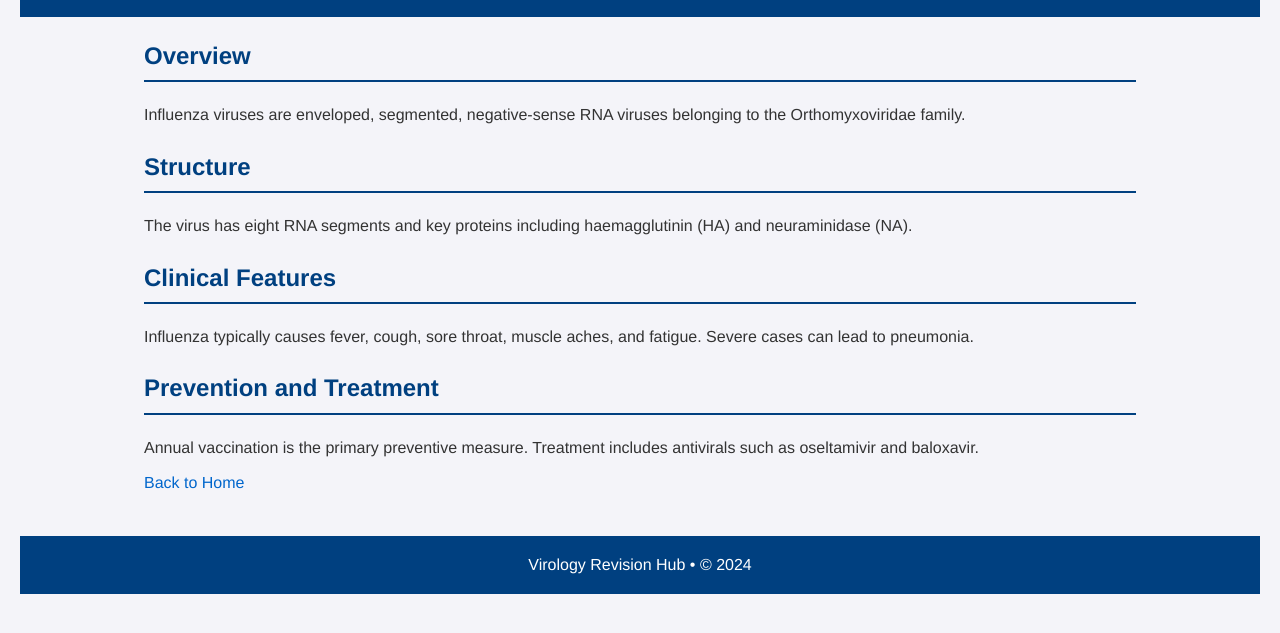
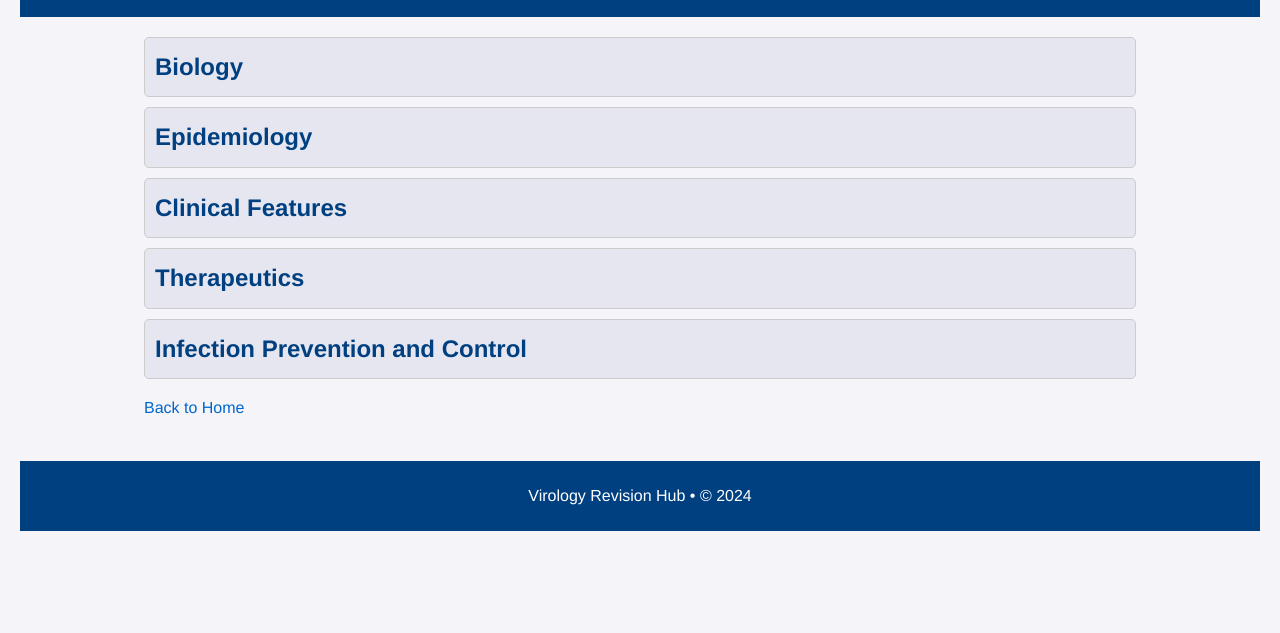
Before and after one commit to blindsey101112/medical-virology, a plain HTML site: page influenza.html in a window 1280 px wide. Shown: the part 83-716 px from the top of the page. Drawn offline with Linux system fonts and the light colour scheme.

Commit message:
Update influenza.html

```diff
--- a/influenza.html
+++ b/influenza.html
@@ -7,8 +7,7 @@
     <style>
         body {
             font-family: 'Helvetica Neue', Arial, sans-serif;
-            margin: 0;
-            padding: 20px;
+            margin: 20px;
             background-color: #f4f4f9;
             color: #333;
         }
@@ -33,12 +32,23 @@
 
         h2 {
             color: #004080;
-            border-bottom: 2px solid #004080;
-            padding-bottom: 5px;
+            cursor: pointer;
+            margin: 10px 0;
+            padding: 10px;
+            background-color: #e6e6f0;
+            border: 1px solid #ccc;
+            border-radius: 5px;
+            user-select: none;
         }
 
-        p {
-            margin: 10px 0;
+        .content {
+            margin: 0 0 20px 0;
+            padding: 0 10px;
+            background-color: #fff;
+            border: 1px solid #ccc;
+            border-top: none;
+            border-radius: 0 0 5px 5px;
+            display: none;
         }
 
         footer {
@@ -65,17 +75,30 @@
     </header>
 
     <section>
-        <h2>Overview</h2>
-        <p>Influenza viruses are enveloped, segmented, negative-sense RNA viruses belonging to the Orthomyxoviridae family.</p>
+        <h2 onclick="toggleContent('biology')">Biology</h2>
+        <div id="biology" class="content">
+            <p>The influenza virus is an enveloped, segmented, negative-sense RNA virus belonging to the Orthomyxoviridae family. It has eight RNA segments encoding 11 proteins, including haemagglutinin (HA) and neuraminidase (NA).</p>
+        </div>
 
-        <h2>Structure</h2>
-        <p>The virus has eight RNA segments and key proteins including haemagglutinin (HA) and neuraminidase (NA).</p>
+        <h2 onclick="toggleContent('epidemiology')">Epidemiology</h2>
+        <div id="epidemiology" class="content">
+            <p>Influenza is a global disease with seasonal epidemics. Influenza A affects humans, birds, and other mammals, while Influenza B predominantly affects humans. Pandemic potential is associated with antigenic shift in Influenza A.</p>
+        </div>
 
-        <h2>Clinical Features</h2>
-        <p>Influenza typically causes fever, cough, sore throat, muscle aches, and fatigue. Severe cases can lead to pneumonia.</p>
+        <h2 onclick="toggleContent('clinical')">Clinical Features</h2>
+        <div id="clinical" class="content">
+            <p>Symptoms include fever, cough, sore throat, muscle aches, fatigue, and headache. Severe cases can lead to pneumonia, respiratory failure, and death, particularly in the elderly and immunocompromised.</p>
+        </div>
 
-        <h2>Prevention and Treatment</h2>
-        <p>Annual vaccination is the primary preventive measure. Treatment includes antivirals such as oseltamivir and baloxavir.</p>
+        <h2 onclick="toggleContent('therapeutics')">Therapeutics</h2>
+        <div id="therapeutics" class="content">
+            <p>Treatment includes antivirals such as neuraminidase inhibitors (e.g., oseltamivir) and polymerase inhibitors (e.g., baloxavir). Early treatment reduces severity and duration.</p>
+        </div>
+
+        <h2 onclick="toggleContent('ipc')">Infection Prevention and Control</h2>
+        <div id="ipc" class="content">
+            <p>Prevention includes annual vaccination, hand hygiene, and respiratory etiquette. In healthcare settings, droplet and contact precautions are recommended.</p>
+        </div>
 
         <p><a href="index.html">Back to Home</a></p>
     </section>
@@ -83,5 +106,12 @@
     <footer>
         <p>Virology Revision Hub &bull; © 2024</p>
     </footer>
+
+    <script>
+        function toggleContent(sectionId) {
+            const content = document.getElementById(sectionId);
+            content.style.display = content.style.display === "none" || content.style.display === "" ? "block" : "none";
+        }
+    </script>
 </body>
 </html>
```
